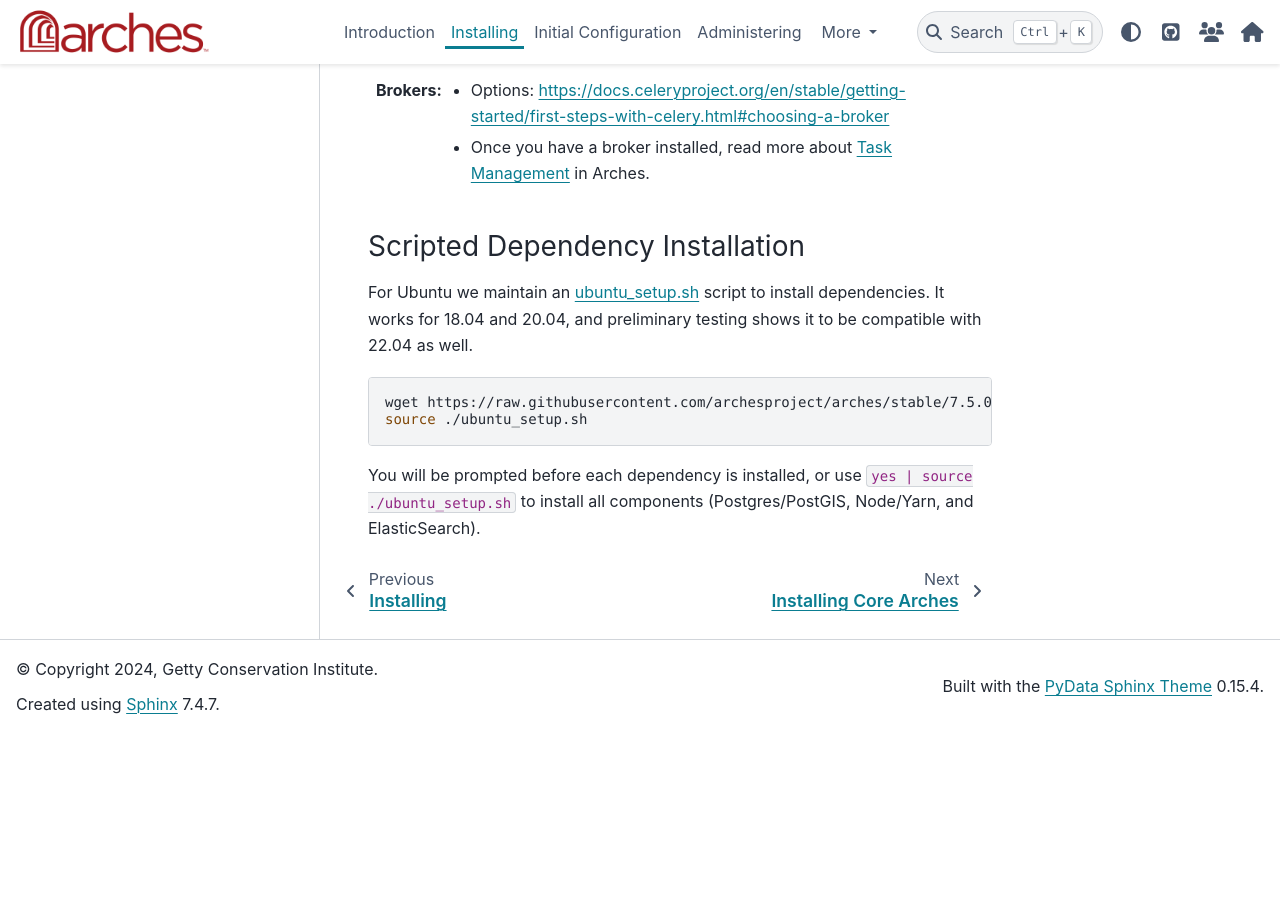
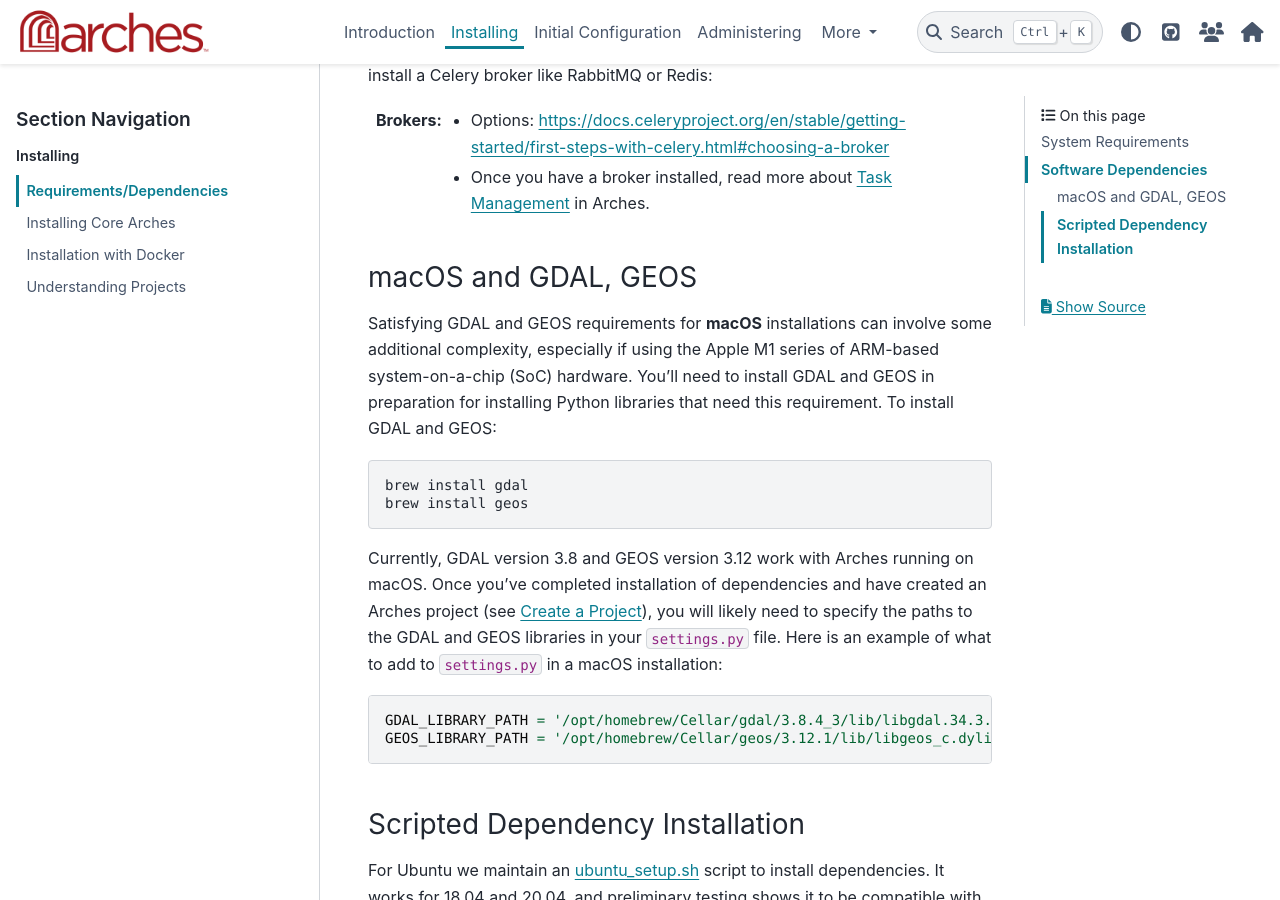
Before and after one commit to archesproject/arches-docs, a Sphinx documentation site: the page built from docs/installing/requirements-and-dependencies.rst, in a window 1280 px wide and 900 px high, scrolled down 2168 px. Built offline with Sphinx 7.4.7 and the PyData theme 0.15.4, drawn with Linux system fonts in a browser that asks for light colours; before the commit the page ends 2901 px from its top, so only the background shows below that; some of the changed text lies outside the part shown.

Commit message:
Added macOS path instructions (issue #410)

```diff
--- a/docs/installing/requirements-and-dependencies.rst
+++ b/docs/installing/requirements-and-dependencies.rst
@@ -35,7 +35,9 @@
 :Elasticsearch 8: - Installers: https://www.elastic.co/downloads/past-releases/elasticsearch-8-5-1
     - Elasticsearch is integral to Arches and can be installed and configured many ways.
       For more information, see :ref:`Arches and Elasticsearch`.
-:GDAL >= 2.2.x: - **Windows** Use the `OSGeo4W installer <https://trac.osgeo.org/osgeo4w/>`_, and choose to install the GDAL package (you don't need QGIS or GRASS). After installation, add ``C:\OSGeo4W64\bin`` to your system's ``PATH`` environment variable.
+:GDAL >= 2.2.x:
+    - **Windows** Use the `OSGeo4W installer <https://trac.osgeo.org/osgeo4w/>`_, and choose to install the GDAL package (you don't need QGIS or GRASS). After installation, add ``C:\OSGeo4W64\bin`` to your system's ``PATH`` environment variable.
+    - **macOS** (See :ref:`macOS and GDAL, GEOS` below)
 :Node.js 16.x (recommended): - Installation: https://nodejs.org/ (choose the installer appropriate to your operating system).
     - NOTE: Arches may not be compatible with later versions of Node.js (after 16) `(see discussion) <https://community.archesproject.org/t/newbie-v7-install-experience-some-hints-and-tips/1782>`_.
 :Yarn >= 1.22, < 2: - Recommended Installation: https://classic.yarnpkg.com/en/docs/install (One can also install Yarn via `apt` on Linux operating systems, `see example <https://github.com/archesproject/arches/blob/f06b838cf1be23471644f8528a630d65c8bff9a7/arches/install/ubuntu_setup.sh#L51>`_).
@@ -45,6 +47,26 @@
 
 :Brokers: - Options: https://docs.celeryproject.org/en/stable/getting-started/first-steps-with-celery.html#choosing-a-broker
     - Once you have a broker installed, read more about :ref:`Task Management` in Arches.
+
+
+macOS and GDAL, GEOS
+--------------------
+Satisfying GDAL and GEOS requirements for **macOS** installations can involve some additional complexity, especially if using the Apple M1 series of ARM-based system-on-a-chip (SoC) hardware. You'll need to install GDAL and GEOS in preparation for installing Python libraries that need this requirement. To install GDAL and GEOS:
+
+.. code-block:: bash
+
+    brew install gdal
+    brew install geos
+
+Currently, GDAL version 3.8 and GEOS version 3.12 work with Arches running on macOS. Once you've completed installation of dependencies and have created an Arches project (see :ref:`Create a Project`), you will likely need to specify the paths to the GDAL and GEOS libraries in your ``settings.py`` file. Here is an example of what to add to ``settings.py`` in a macOS installation:
+
+.. code-block:: python
+
+    GDAL_LIBRARY_PATH = '/opt/homebrew/Cellar/gdal/3.8.4_3/lib/libgdal.34.3.8.4.dylib'
+    GEOS_LIBRARY_PATH = '/opt/homebrew/Cellar/geos/3.12.1/lib/libgeos_c.dylib'
+
+
+
 
 Scripted Dependency Installation
 --------------------------------
```
Also changed, not shown: docs/installing/installation.rst (+20 -0 lines).
